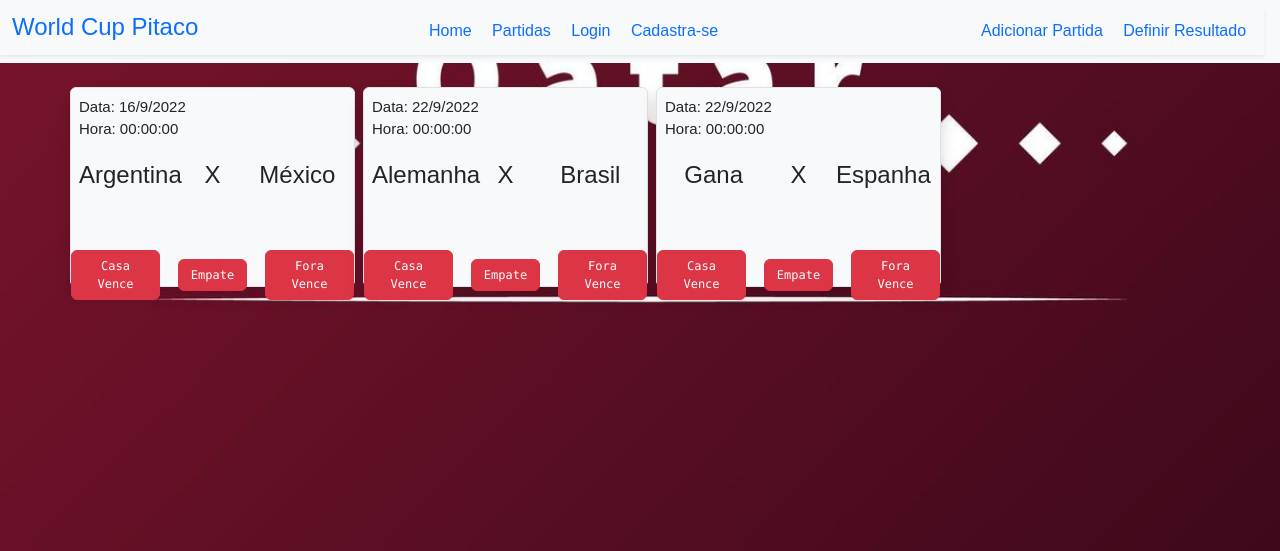
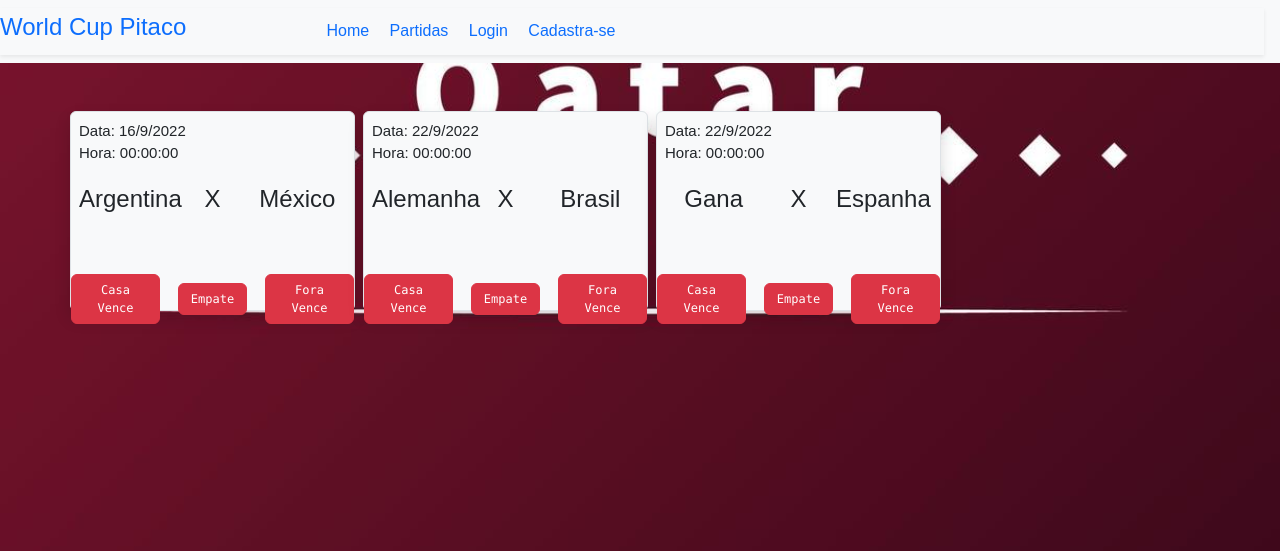
Before and after one commit to Alssousa/World-Cup-Pitaco, a Flask app: page / in a window 1280 px wide. Shown: the top 551 px of the page. Run offline with Flask 2, Linux system fonts and the light colour scheme; data comes from the database, SQL or seed files in the repository.

Commit message:
navbar layout; home com alerts;

```diff
--- a/copadomundo/templates/base.html
+++ b/copadomundo/templates/base.html
@@ -3,7 +3,7 @@
 <head>
     <meta charset="UTF-8">
     <title>World Cup Pitaco</title>
-    <!-- CSS only -->
+    <!-- CSS bootstrap -->
     <link href="https://cdn.jsdelivr.net/npm/bootstrap@5.2.0/dist/css/bootstrap.min.css" rel="stylesheet" integrity="sha384-gH2yIJqKdNHPEq0n4Mqa/HGKIhSkIHeL5AyhkYV8i59U5AR6csBvApHHNl/vI1Bx" crossorigin="anonymous">
     <link rel="stylesheet" type="text/css" href="{{ url_for('static', filename='main.css') }}">
     {% block head %}
@@ -12,10 +12,27 @@
 <body>
     {% include 'navbar.html' %}
 
+    <!--ALERTA DE MSG-->
+    <!--
+        1* with mensagens recebe todas as mensagens que foi passado por meio do flash, uma classe do Flask que transporta mensagens por meio de redirect e entre outros.
+        2* a variavel mensagens é percorrida com um for, no qual recebe o tipo de alerta e a mensagem, no qual ambas foram definidas no main class, apos submite do formulario.
+    -->
+    {% with mensagens = get_flashed_messages(with_categories=True) %}
+        {% if mensagens %}
+            {% for categoria, mensagem in mensagens %}
+                <div class="container">
+                    <div class="container alert {{ categoria }}" style="">
+                        {{ mensagem }}
+                    </div>
+                </div>
+            {% endfor %}
+        {% endif %}
+    {% endwith %}
+
     {% block body %}
     {% endblock %}
 
-    <!-- JavaScript Bundle with Popper -->
+    <!-- JavaScript bootstrap -->
     <script src="https://cdn.jsdelivr.net/npm/bootstrap@5.2.0/dist/js/bootstrap.bundle.min.js" integrity="sha384-A3rJD856KowSb7dwlZdYEkO39Gagi7vIsF0jrRAoQmDKKtQBHUuLZ9AsSv4jD4Xa" crossorigin="anonymous"></script>
 
 </body>
--- a/copadomundo/templates/home.html
+++ b/copadomundo/templates/home.html
@@ -2,7 +2,7 @@
 
 {% block body %}
 
-<div class="container mt-4">
+<div class="container mt-5">
     <div class="row">
         {% for partida in partidas %}
         <div class="col-3 border rounded-2 bg-light p-2 shadow me-2" style="height: 200px;">
--- a/copadomundo/templates/navbar.html
+++ b/copadomundo/templates/navbar.html
@@ -1,27 +1,34 @@
-<nav class="navbar bg-light mb-1">
+<nav class="navbar bg-light mb-5">
     <div class="navbar-brand shadow-sm navbar-expand-lg justify-content-center" style="width: 100%;">
-        <div class="row container align-items-center">
-            <div class="col-2">
+        <div class="row align-items-center ">
+            <div class="col-2 align-self-center">
                 <a class="" href="{{ url_for('home') }}" style="text-decoration: none;"><h4>World Cup Pitaco</h4></a>
             </div>
             <div class="col-10">
                 <div class="row">
-                    <div class="col-10">
+                    <div class="col-6 align-self-center">
                         <ul class="list-inline p-0 m-0 text-center " style="font-size: 16px;">
                             <a href="{{ url_for('home') }}"><li class="list-unstyled list-inline-item mx-2">Home</li></a>
                             <a href=""><li class="list-unstyled list-inline-item mx-2">Partidas</li></a>
+                    {% if not current_user.is_authenticated %}
                             <a href="{{ url_for('login') }}"><li class="list-unstyled list-inline-item mx-2">Login</li></a>
                             <a href="{{ url_for('add_usuario') }}"><li class="list-unstyled list-inline-item mx-2">Cadastra-se</li></a>
+                    {% endif%}
                         </ul>
                     </div>
-                    <div class="col-2">
-                        <ul class="list-inline p-0 m-0 text-center " style="font-size: 16px;">
-                            <a href="{{ url_for('add_partida') }}"><li class="list-unstyled list-inline-item mx-2">Adicionar Partida</li></a>
-                            <a href=""><li class="list-unstyled list-inline-item mx-2">Definir Resultado</li></a>
+                    {% if current_user.is_authenticated %}
+                    <div class="col-3 align-self-center text-center">
+                        <ul class="list-inline p-0 m-0 text-center" style="font-size: 16px;">
+                            <a href="{{ url_for('add_partida') }}" style="color: rgb(80, 3, 3);"><li class="list-unstyled list-inline-item mx-2">Adicionar Partida</li></a>
+                            <a href="" style="color: rgb(80, 3, 3);"><li class="list-unstyled list-inline-item mx-2">Definir Resultado</li></a>
                         </ul>
                     </div>
+                    <div class="col-3 ms-auto text-center">
+                        <a href=""><li class="list-unstyled list-inline-item mx-2 font-monospace fs-6">{{ current_user.username }}</li></a>
+                        <a href="{{ url_for('logout') }}"><li class="list-unstyled list-inline-item mx-2 font-monospace fs-6">Sair</li></a>
+                    </div>
+                    {% endif %}
                 </div>
-
             </div>
         </div>
     </div>
--- a/copadomundo/templates/tela_login.html
+++ b/copadomundo/templates/tela_login.html
@@ -6,7 +6,7 @@
 <section class="back">
     <div class="login">
         <div><img src="{{url_for('static',filename='img/1.png')}}" alt=""></div>
-        <h1>World Cup Pitacos</h1>
+        <h1 class="text-center">World Cup Pitacos</h1>
         <form action="" method="POST">
             {{ formlogin.csrf_token }}
             {{ formlogin.email(placeholder="Email") }}
```
